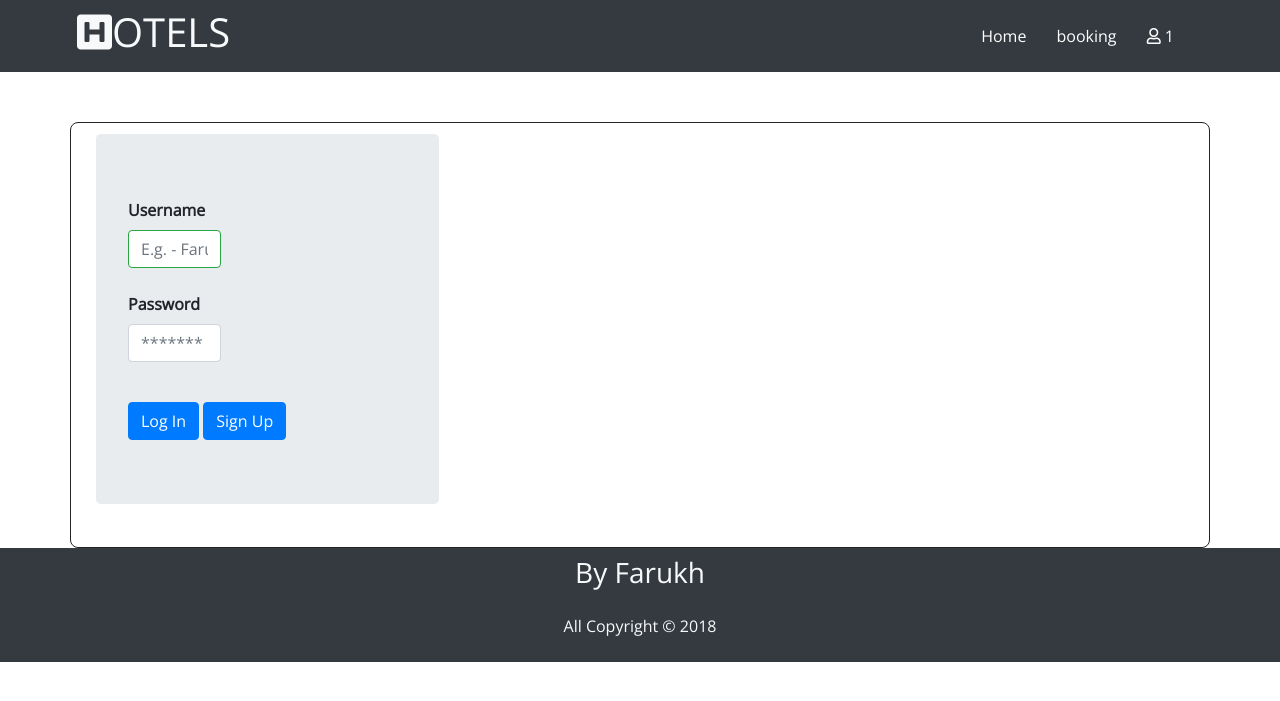
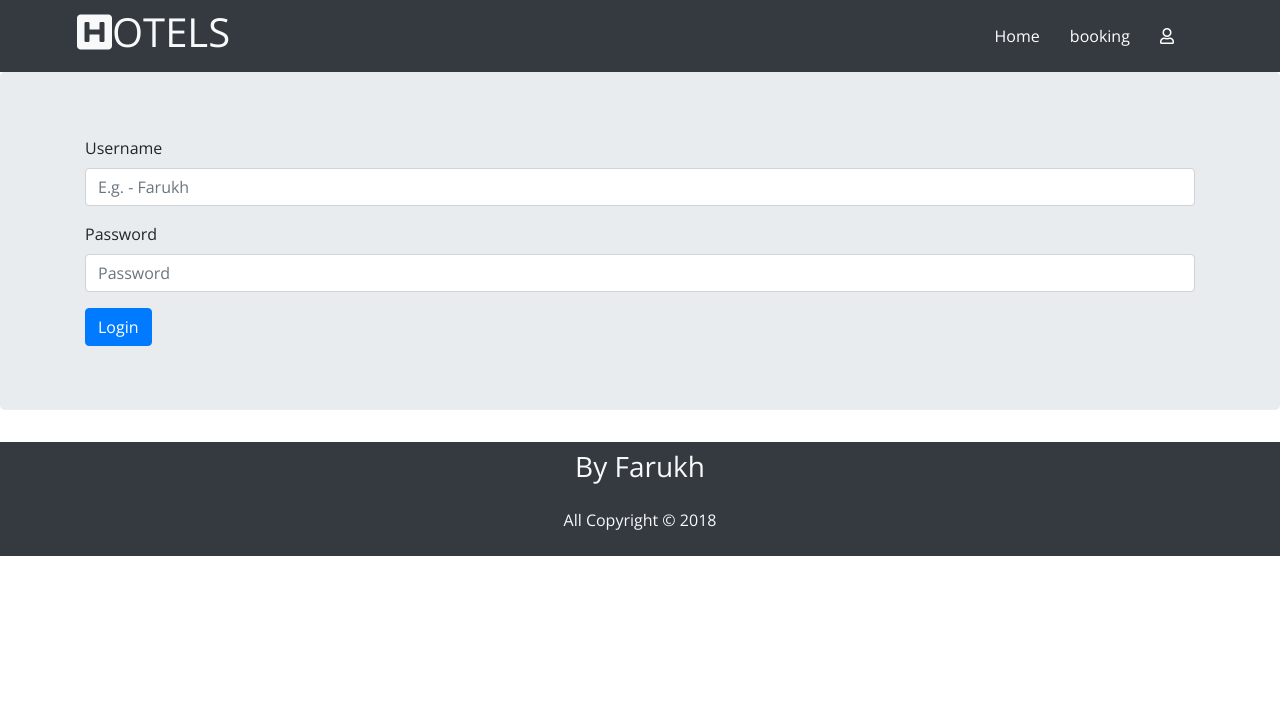
Before and after one commit to Farukh1x95/hotel, a PHP site: page /login.php in a window 1280 px wide. Shown: the top 701 px of the page. Run offline with PHP 8.4, Linux system fonts and the light colour scheme; some libraries are stand-ins or nearby versions.

Commit message:
changes  in login and validation

```diff
--- a/header.php
+++ b/header.php
@@ -20,11 +20,13 @@
             font-family: 'Open Sans', sans-serif;
         }
 
+        a {
+            text-decoration: none;
+        }
+
     </style>
     <header>
         <div class="navbar navbar-dark navbar-nav bg-dark">
-
-            <div class="container d-flex  flex-row justify-content-between"></div>
 
             <div class="container d-flex flex-row text-light  justify-content-between">
                 <div class="pg-2 d-flex justify-content-start">
@@ -35,7 +37,7 @@
                     <a name="" id="" class="btn btn-dark" href="INDEX.php" role="button">Home</a>
                     <a name="" id="" class="btn btn-dark" href="#" role="button">booking</a>
                     <a name="" id="" class="btn btn-dark" href="login.php" role="button"><i class="far fa-user"></i>
-                        <?php echo session_status();  ?> </a>
+                        <?php  ?> </a>
                 </div>
             </div>
         </div>
--- a/index.php
+++ b/index.php
@@ -20,6 +20,10 @@ $result = mysqli_query($conn,$sql);
         #card {
             margin: 10px;
             padding: 20px;
+        }
+
+        a {
+            text-decoration: none;
         }
 
     </style>
--- a/login.php
+++ b/login.php
@@ -1,44 +1,35 @@
 <?php
 include("header.php");
 ?>
-
-<!DOCTYPE html>
 <html lang="en">
 
 <head>
     <meta charset="UTF-8">
+    <meta name="viewport" content="width=device-width, initial-scale=1.0">
+    <meta http-equiv="X-UA-Compatible" content="ie=edge">
 </head>
 
 <body>
     <style>
 
     </style>
-    <div class="container" style="padding: 10px; border: 1px solid #242424; border-radius: 8px; margin-top: 50px">
-        <div class="col-lg-4"></div>
-        <div class="col-lg-4">
-            <div class="jumbotron">
-                <form name="UserAuth" onsubmit="return Form()" action="validation.php" method="post">
-                    <div class="form=group">
-                        <label for="inputName"><strong>Username</strong></label>
-                        <input type="text" class="form-control col-sm-4 is-valid" name="username" id="inputName" placeholder="E.g. - Farukh">
-                        <div class="hint1"></div> <br>
-                    </div>
-
-                    <div class="form-group">
-                        <label for=""><Strong>Password</Strong></label>
-                        <input type="password" class="form-control col-sm-4" name="password" id="Pswd" placeholder="*******">
-                        <div class="hint2"></div> <br>
-                    </div>
-                    <button type="submit" name="login" class="btn btn-primary">Log In </button>
-
-                    <a href="newuser.php"><button type="button" name="login" class="btn btn-primary">Sign Up</button></a>
-                </form>
-            </div>
+    <div class="jumbotron">
+        <div class="container">
+            <form name="UserAuth" action="validation.php" method="post" onsubmit="return Form()">
+                <div class="form-group">
+                    <label for="#">Username</label>
+                    <input type="username" class="form-control" id="inputName" placeholder="E.g. - Farukh">
+                    <p id="hint1"></p>
+                </div>
+                <div class="form-group">
+                    <label for="#">Password</label>
+                    <input type="password" class="form-control" id="Pswd" placeholder="Password">
+                </div>
+                <button type="submit" name="login" class="btn btn-primary">Login</button>
+            </form>
         </div>
-        <div class="col-lg-4"></div>
     </div>
-
-    <script>
+    <!--    <script>
         function Form() {
 
             var inputName = document.forms["UserAuth"]["inputName"].value;
@@ -61,7 +52,7 @@ include("header.php");
 
         }
 
-    </script>
+    </script> -->
 </body>
 
 </html>
--- a/validation.php
+++ b/validation.php
@@ -1,9 +1,10 @@
 <?php
 include("connection.php");
+include("header.php");
 $sql = "SELECT * FROM user";
 $result = mysqli_query($conn,$sql);
 $data =  mysqli_fetch_assoc($result);
-//print_r($data);
+print_r($data);
   $user =  $data["username"];
   $pwrd =  $data["password"];
 
@@ -16,6 +17,7 @@ if(isset($_POST['login'] )) {
     header("location: index.php");
 } else {
     header("login.php");
-    echo '<a href="login.php">Login Again</a>';
+    echo '<button class="btn btn-primary"><a style="color:white;" href="login.php">Login Again</a></button>';
+    echo '<button class="btn btn-primary"><a style="color:white;" href="logout.php">Log out</a></button>';
 }
 ?>
```
Also changed, not shown: add-user.php (added, +41 -0 lines), newuser.php (deleted, +0 -47 lines).
